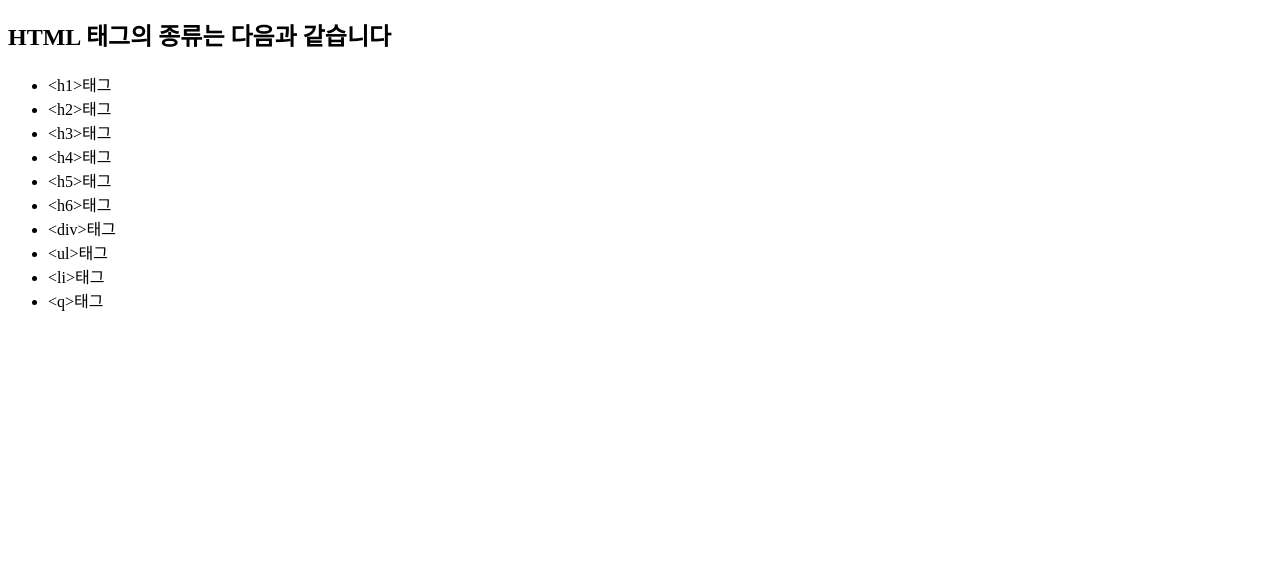
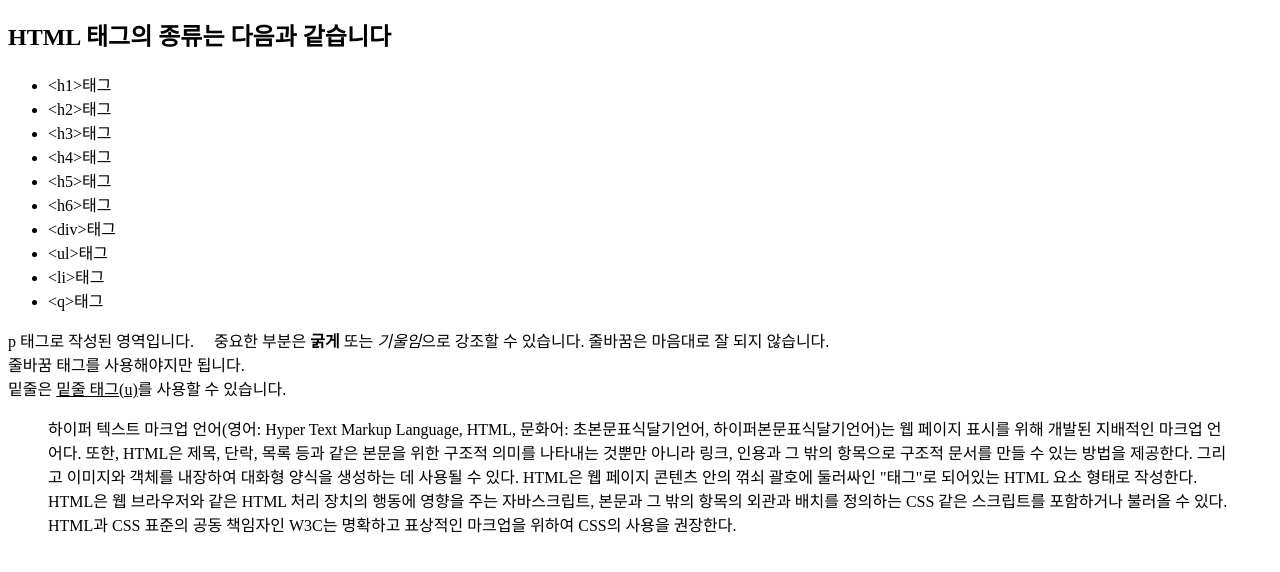
Before and after one commit to jongs985/HTML03, a plain HTML site: page index.html in a window 1280 px wide. Shown: the part 116-688 px from the top of the page. Drawn offline with Linux system fonts and the light colour scheme.

Commit message:
blockquote

```diff
--- a/index.html
+++ b/index.html
@@ -25,6 +25,11 @@
         <li>&lt;li&gt;태그</li>
         <li>&lt;q&gt;태그</li>
     </ul>
-
+    <p>p 태그로 작성된 영역입니다. &nbsp;&nbsp;&nbsp;&nbsp;중요한 부분은 <b>굵게</b> 또는 <i>기울임</i>으로 강조할 수 있습니다.
+        줄바꿈은 마음대로 잘 되지 않습니다.
+        <br> 줄바꿈 태그를 사용해야지만 됩니다. <br>
+        밑줄은 <u>밑줄 태그(u)</u>를 사용할 수 있습니다.
+    </p>
+    <blockquote cite="https://ko.wikipedia.org/wiki/HTML"><p>하이퍼 텍스트 마크업 언어(영어: Hyper Text Markup Language, HTML, 문화어: 초본문표식달기언어, 하이퍼본문표식달기언어)는 웹 페이지 표시를 위해 개발된 지배적인 마크업 언어다. 또한, HTML은 제목, 단락, 목록 등과 같은 본문을 위한 구조적 의미를 나타내는 것뿐만 아니라 링크, 인용과 그 밖의 항목으로 구조적 문서를 만들 수 있는 방법을 제공한다. 그리고 이미지와 객체를 내장하여 대화형 양식을 생성하는 데 사용될 수 있다. HTML은 웹 페이지 콘텐츠 안의 꺾쇠 괄호에 둘러싸인 "태그"로 되어있는 HTML 요소 형태로 작성한다. HTML은 웹 브라우저와 같은 HTML 처리 장치의 행동에 영향을 주는 자바스크립트, 본문과 그 밖의 항목의 외관과 배치를 정의하는 CSS 같은 스크립트를 포함하거나 불러올 수 있다. HTML과 CSS 표준의 공동 책임자인 W3C는 명확하고 표상적인 마크업을 위하여 CSS의 사용을 권장한다.</p></blockquote>
 </body>
 </html>
```
